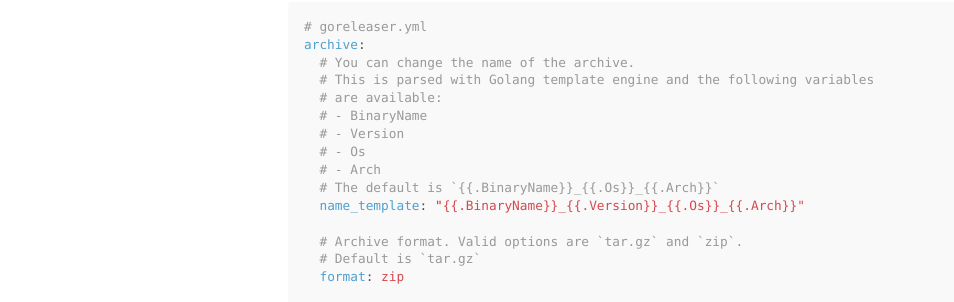
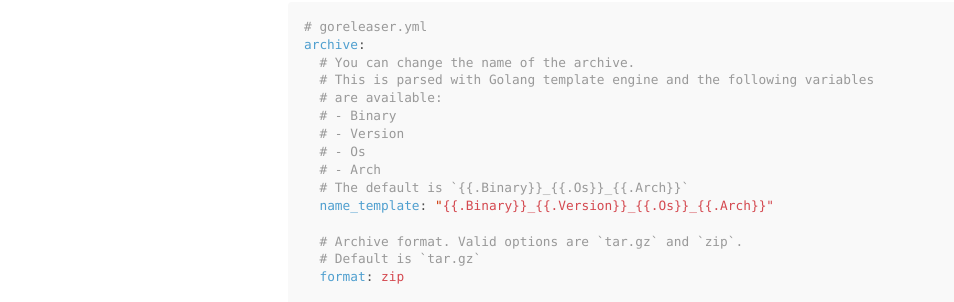
Before and after one commit to ockxd/goreleaser.github.io, a Jekyll site: the page built from documentation.md, in a window 1280 px wide and 900 px high, scrolled down 3963 px. Shown: the part 152-454 px from the top of the window, without its empty margins (0-954 px from the left). Built offline with Jekyll 4.4.1, drawn with Linux system fonts in a browser that asks for light colours; some of the changed text lies outside the part shown.

Commit message:
docs: Change obsolete BinaryName into Binary

```diff
--- a/documentation.md
+++ b/documentation.md
@@ -66,7 +66,7 @@
 
 This configuration specifies the build operating systems to Windows, Linux and MacOS using 64bit architecture, the name of the binaries is `drum-roll`.
 
-GoReleaser will then archive the result binaries of each Os/Arch into a separate file. The default format is `{{.BinaryName}}_{{.Os}}_{{.Arch}}`.
+GoReleaser will then archive the result binaries of each Os/Arch into a separate file. The default format is `{{.Binary}}_{{.Os}}_{{.Arch}}`.
 You can change the archives name and format. You can also replace the OS and the Architecture with your own.
 Another useful feature is to add files to archives, this is very useful for integrating assets like resource files.
 
@@ -191,12 +191,12 @@
   # You can change the name of the archive.
   # This is parsed with Golang template engine and the following variables
   # are available:
-  # - BinaryName
+  # - Binary
   # - Version
   # - Os
   # - Arch
-  # The default is `{{.BinaryName}}_{{.Os}}_{{.Arch}}`
-  name_template: "{{.BinaryName}}_{{.Version}}_{{.Os}}_{{.Arch}}"
+  # The default is `{{.Binary}}_{{.Os}}_{{.Arch}}`
+  name_template: "{{.Binary}}_{{.Version}}_{{.Os}}_{{.Arch}}"
 
   # Archive format. Valid options are `tar.gz` and `zip`.
   # Default is `tar.gz`
```
